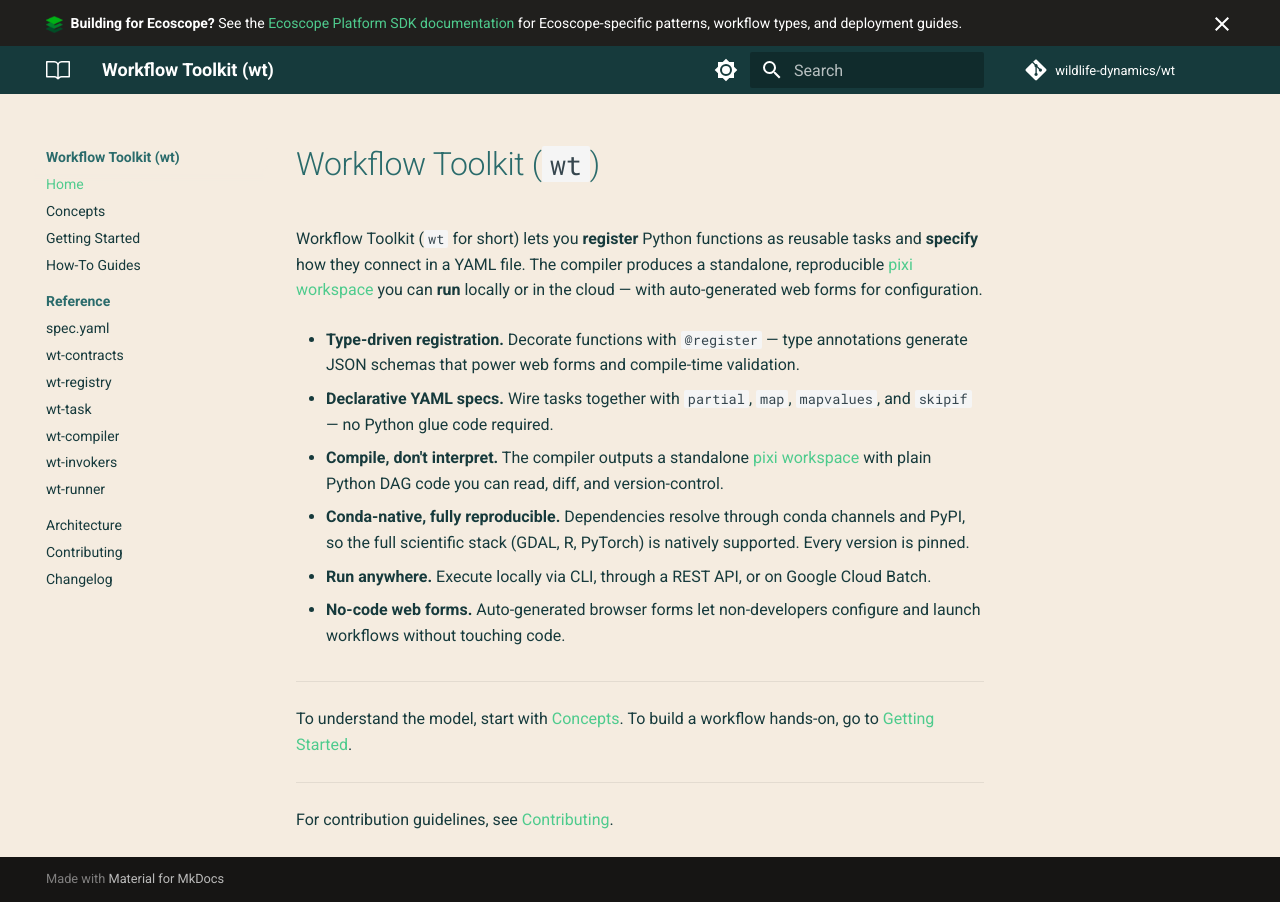
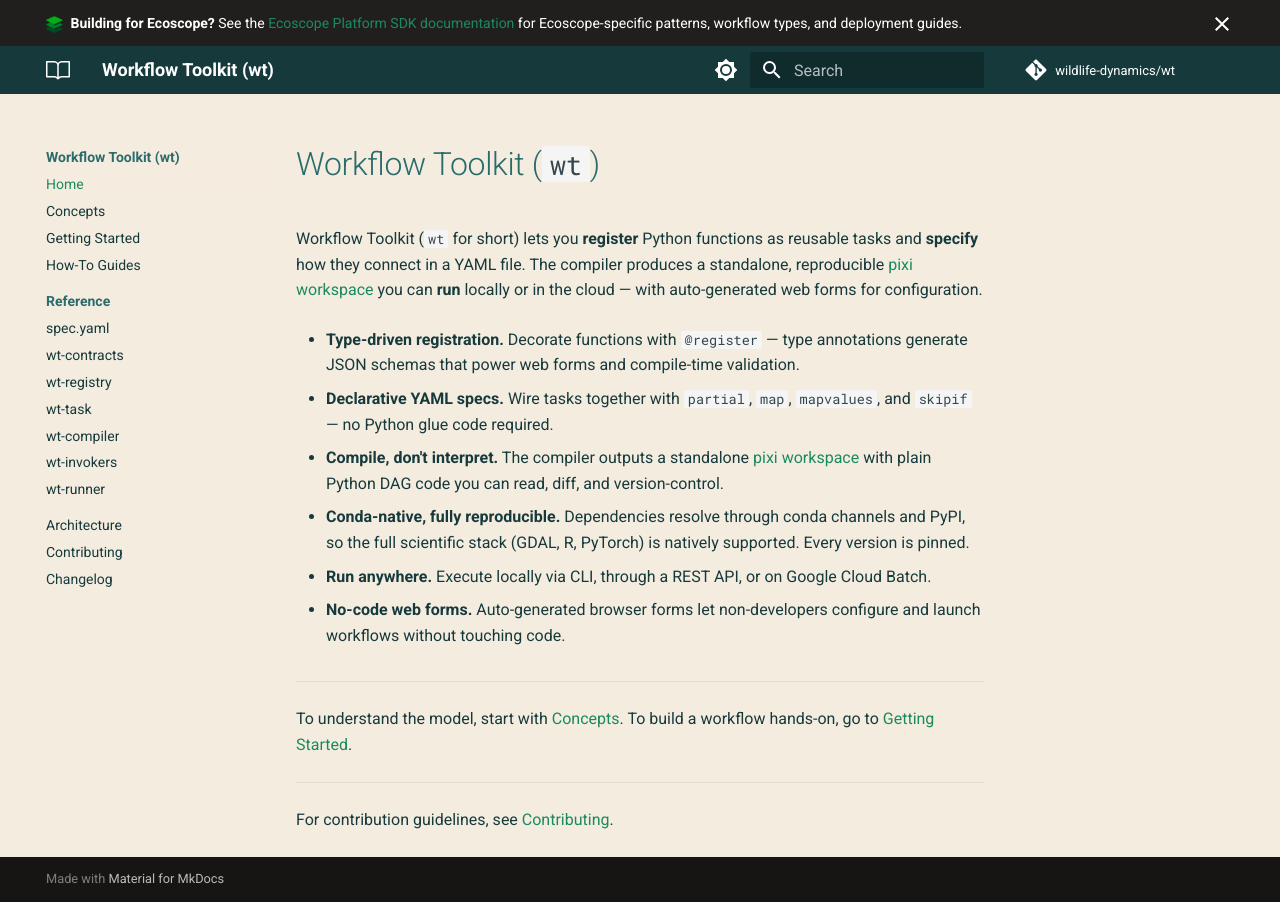
Before and after one commit to wildlife-dynamics/wt, an MkDocs documentation site: the page built from docs/content/index.md, in a window 1280 px wide. Built offline with MkDocs 1.6.1 and Material for MkDocs 9.7.7, drawn with Linux system fonts in a browser that asks for light colours; a script that is not in the unit is left out; comment, search, counter and statistics services are not loaded.

Commit message:
compromise on light mode link colors between page and header

```diff
--- a/docs/content/stylesheets/extra.css
+++ b/docs/content/stylesheets/extra.css
@@ -3,8 +3,8 @@
   --md-primary-fg-color: #163a3c;
   --md-primary-fg-color--light: #2a6b6b;
   --md-primary-fg-color--dark: #0e2a2c;
-  --md-accent-fg-color: #4ecb8d;
-  --md-typeset-a-color: #4ecb8d;
+  --md-accent-fg-color: #1a8a5e;
+  --md-typeset-a-color: #1a8a5e;
   --md-default-fg-color: #163a3c;
   --md-default-fg-color--light: #2a6b6b;
   --md-default-bg-color: #f5ece0;
@@ -12,7 +12,7 @@
 }
 
 [data-md-color-scheme="default"] .md-banner a {
-  color: #4ecb8d;
+  color: #1a8a5e;
 }
 
 /* Dark mode — Dark Teal + Off White/Green */
```
